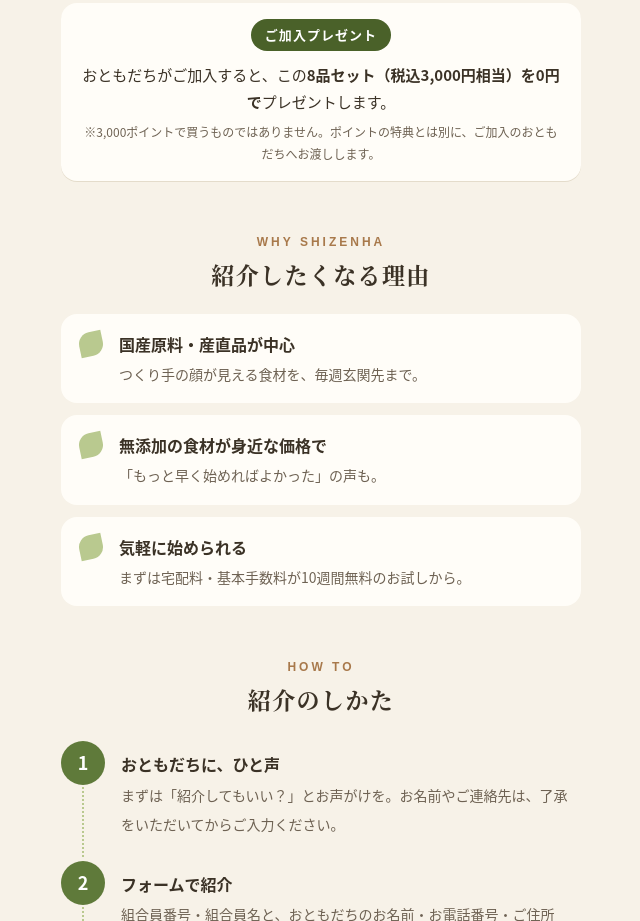
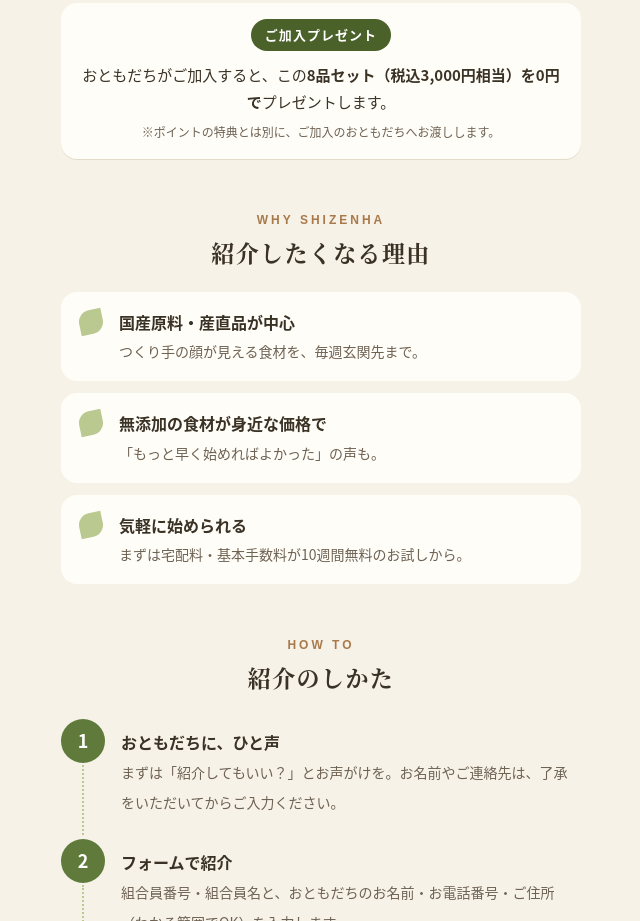
Before and after one commit to shizenha-club/shizenha-shoukai-lp, a plain HTML site: page index.html in a window 1280 px wide. Shown: the part 1480-2401 px from the top of the page, without its empty margins (319-959 px from the left). Drawn offline with Linux system fonts and the light colour scheme; a web font is replaced by a local one.

Commit message:
注記から「3,000ポイントで買うものではありません。」を削除

```diff
--- a/index.html
+++ b/index.html
@@ -187,7 +187,7 @@ footer b{display:block;color:var(--ink);font-size:14px;margin-bottom:4px}
 <div style="background:#fffdf8;border-radius:16px;padding:16px 18px;margin-top:12px;text-align:center;box-shadow:0 1px 0 #e4dccb">
 <div style="display:inline-block;background:#4a6129;color:#fff;font-weight:900;font-size:13px;letter-spacing:.08em;border-radius:999px;padding:4px 14px">ご加入プレゼント</div>
 <p style="margin-top:10px;font-size:15px;line-height:1.8">おともだちがご加入すると、この<strong>8品セット（税込3,000円相当）を0円で</strong>プレゼントします。</p>
-<p style="margin-top:6px;font-size:12px;color:#6e6253">※3,000ポイントで買うものではありません。ポイントの特典とは別に、ご加入のおともだちへお渡しします。</p>
+<p style="margin-top:6px;font-size:12px;color:#6e6253">※ポイントの特典とは別に、ご加入のおともだちへお渡しします。</p>
 </div>
 
 
```
